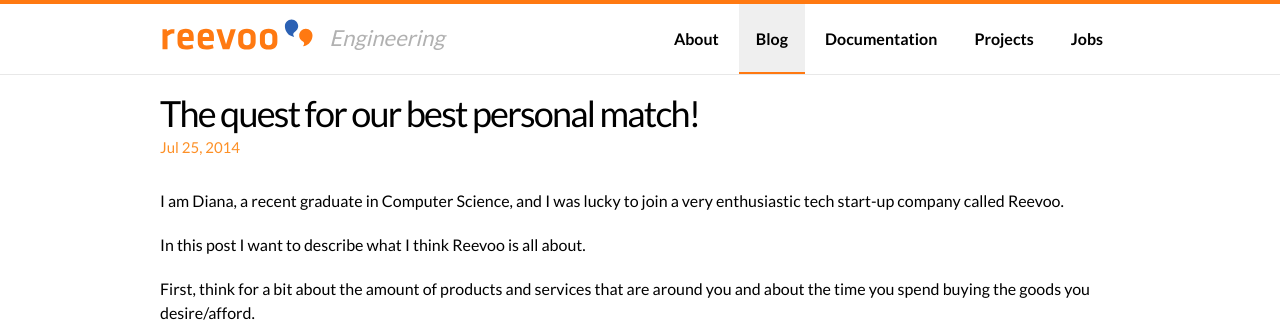
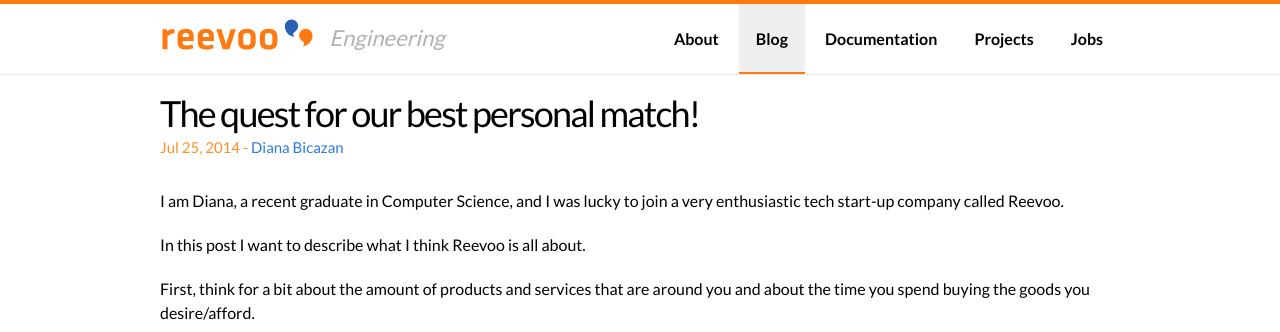
Before and after one commit to reevoo/reevoo.github.io, a Jekyll site: the page built from _posts/2014-07-25-about-reevoo.markdown, in a window 1280 px wide. Shown: the top 332 px of the page. Built offline with Jekyll 4.4.1, drawn with Linux system fonts in a browser that asks for light colours; comment, search, counter and statistics services are not loaded.

Commit message:
Added author name and github username in yaml section

```diff
--- a/_posts/2014-07-25-about-reevoo.markdown
+++ b/_posts/2014-07-25-about-reevoo.markdown
@@ -3,6 +3,8 @@
 title: "The quest for our best personal match!"
 date:  2014-07-25 10:58:44
 categories: blog
+author: Diana Bicazan
+github: nazabic
 navId: blog
 ---
 
```
